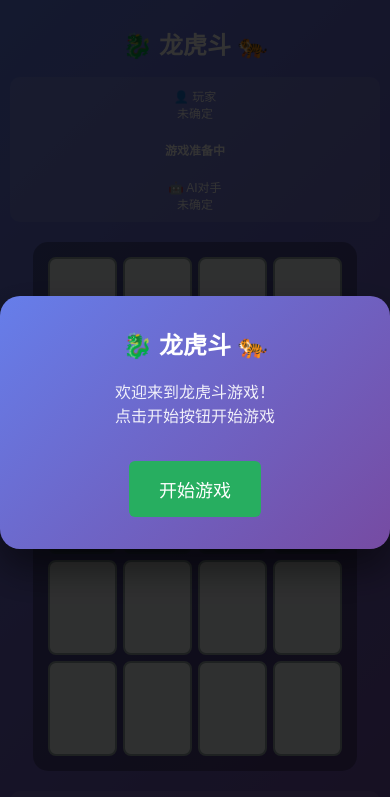
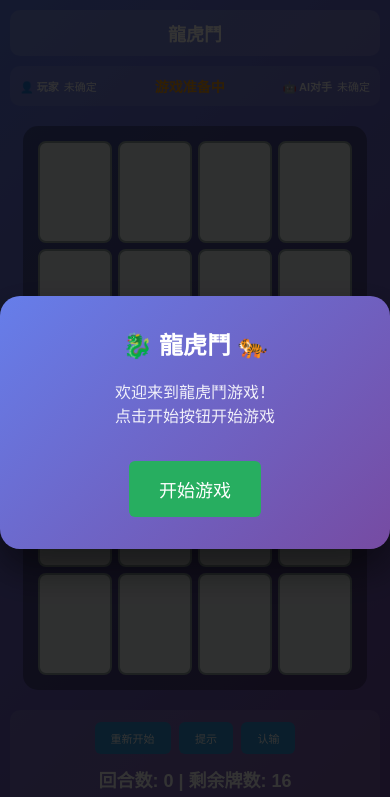
Before and after one commit to voyagerwang/dragon_vs_tiger, a plain HTML site: page index.html in a window 390 px wide. Shown: the top 797 px of the page. Drawn offline with Linux system fonts and the light colour scheme.

Commit message:
优化游戏界面布局：1.A模块只保留繁体字龍虎鬥并去掉图标 2.B模块改为横向排列减少高度占用 3.优化空间增加游戏区域布局 4.认输按钮样式统一

```diff
--- a/index.html
+++ b/index.html
@@ -3,41 +3,69 @@
 <head>
     <meta charset="UTF-8">
     <meta name="viewport" content="width=device-width, initial-scale=1.0">
-    <title>龙虎斗 - 简化版</title>
+    <title>龍虎鬥 - 简化版</title>
     <style>
         body {
             font-family: Arial, sans-serif;
             background: linear-gradient(135deg, #667eea 0%, #764ba2 100%);
             color: white;
             margin: 0;
-            padding: 20px;
+            padding: 15px;
             min-height: 100vh;
         }
 
         .game-container {
-            max-width: 800px;
+            max-width: 900px;
             margin: 0 auto;
             text-align: center;
         }
 
+        .game-title {
+            background: rgba(255,255,255,0.15);
+            padding: 15px;
+            border-radius: 10px;
+            margin-bottom: 15px;
+            font-size: 24px;
+            font-weight: bold;
+            color: white;
+        }
+
         .game-header {
             background: rgba(255,255,255,0.1);
-            padding: 15px;
+            padding: 12px 15px;
             border-radius: 10px;
             margin-bottom: 15px;
             display: flex;
             justify-content: space-between;
             align-items: center;
             flex-wrap: wrap;
+            gap: 15px;
+        }
+
+        .header-item {
+            display: flex;
+            align-items: center;
             gap: 8px;
+            font-size: 14px;
+        }
+
+        .header-item > div:first-child {
+            font-weight: bold;
+            color: rgba(255,255,255,0.9);
+        }
+
+        .game-status {
+            font-size: 18px;
+            font-weight: bold;
+            color: #f39c12;
         }
 
         .game-board {
             display: grid;
             grid-template-rows: repeat(5, 1fr);
             grid-template-columns: repeat(4, 1fr);
-            gap: 8px;
-            padding: 20px;
+            gap: 10px;
+            padding: 25px;
             background: rgba(0,0,0,0.3);
             border-radius: 15px;
             margin: 20px auto;
@@ -45,8 +73,8 @@
         }
 
         .board-cell {
-            width: 80px;
-            height: 112px;
+            width: 90px;
+            height: 126px;
             background: #ecf0f1;
             border: 2px solid #95a5a6;
             border-radius: 8px;
@@ -224,14 +252,6 @@
             transform: none;
         }
 
-        .button.surrender {
-            background: #e74c3c;
-        }
-
-        .button.surrender:hover {
-            background: #c0392b;
-        }
-
         .button.start-game {
             background: #27ae60;
             font-size: 18px;
@@ -253,7 +273,7 @@
             padding: 10px;
             border-radius: 5px;
             margin-top: 10px;
-            max-height: 150px;
+            max-height: 120px;
             overflow-y: auto;
             font-size: 12px;
             text-align: left;
@@ -269,15 +289,26 @@
                 max-width: 100%;
             }
 
+            .game-title {
+                padding: 12px;
+                font-size: 20px;
+                margin-bottom: 10px;
+            }
+
             .game-header {
-                flex-direction: column;
+                flex-direction: row;
                 gap: 10px;
                 padding: 10px;
                 margin-bottom: 10px;
             }
 
-            .game-header > div {
-                font-size: 14px;
+            .header-item {
+                font-size: 12px;
+                gap: 5px;
+            }
+
+            .game-status {
+                font-size: 16px;
             }
 
             .game-board {
@@ -286,8 +317,8 @@
             }
 
             .board-cell {
-                width: 70px;
-                height: 98px;
+                width: 75px;
+                height: 105px;
             }
 
             .button {
@@ -301,7 +332,7 @@
             }
 
             .log {
-                max-height: 100px;
+                max-height: 80px;
                 font-size: 11px;
             }
 
@@ -316,8 +347,8 @@
 
         @media (max-width: 480px) {
             .board-cell {
-                width: 65px;
-                height: 91px;
+                width: 70px;
+                height: 98px;
             }
 
             .button {
@@ -326,27 +357,32 @@
                 margin: 2px;
             }
 
-            h1 {
-                font-size: 24px;
+            .game-title {
+                font-size: 18px;
+                padding: 10px;
             }
 
-            .game-header > div {
-                font-size: 12px;
+            .header-item {
+                font-size: 11px;
+            }
+
+            .game-status {
+                font-size: 14px;
             }
         }
     </style>
 </head>
 <body>
     <div class="game-container">
-        <h1>🐉 龙虎斗 🐅</h1>
+        <div class="game-title">龍虎鬥</div>
 
         <div class="game-header">
-            <div>
+            <div class="header-item">
                 <div>👤 玩家</div>
                 <div id="player-faction">未确定</div>
             </div>
-            <div class="status" id="game-status">游戏准备中</div>
-            <div>
+            <div class="game-status" id="game-status">游戏准备中</div>
+            <div class="header-item">
                 <div>🤖 AI对手</div>
                 <div id="ai-faction">未确定</div>
             </div>
@@ -359,7 +395,7 @@
         <div class="controls">
             <button id="restart-btn" class="button">重新开始</button>
             <button id="hint-btn" class="button">提示</button>
-            <button id="surrender-btn" class="button surrender">认输</button>
+            <button id="surrender-btn" class="button">认输</button>
             <div class="status">回合数: <span id="turn-count">0</span> | 剩余牌数: <span id="remaining-cards">16</span></div>
         </div>
 
@@ -371,8 +407,8 @@
     <!-- 开始游戏遮罩层 -->
     <div id="start-game-overlay" class="start-game-overlay">
         <div class="start-game-modal">
-            <h2>🐉 龙虎斗 🐅</h2>
-            <p>欢迎来到龙虎斗游戏！<br>点击开始按钮开始游戏</p>
+            <h2>🐉 龍虎鬥 🐅</h2>
+            <p>欢迎来到龍虎鬥游戏！<br>点击开始按钮开始游戏</p>
             <button id="start-btn" class="button start-game">开始游戏</button>
         </div>
     </div>
@@ -393,7 +429,7 @@
                 this.createBoard();
                 this.bindEvents();
                 this.renderBoard(); // 默认显示卡牌背面
-                this.log('简化版龙虎斗游戏已初始化');
+                this.log('简化版龍虎鬥游戏已初始化');
             }
 
             createBoard() {
```
